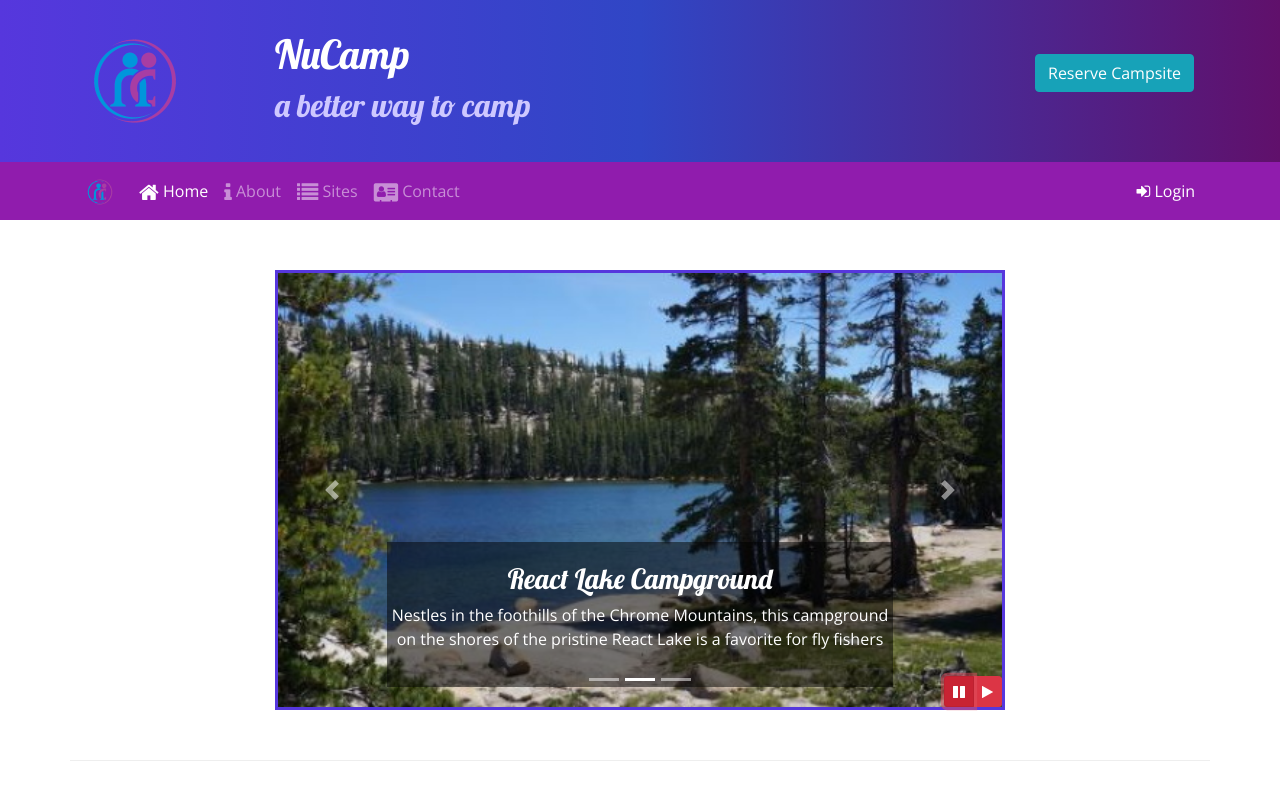
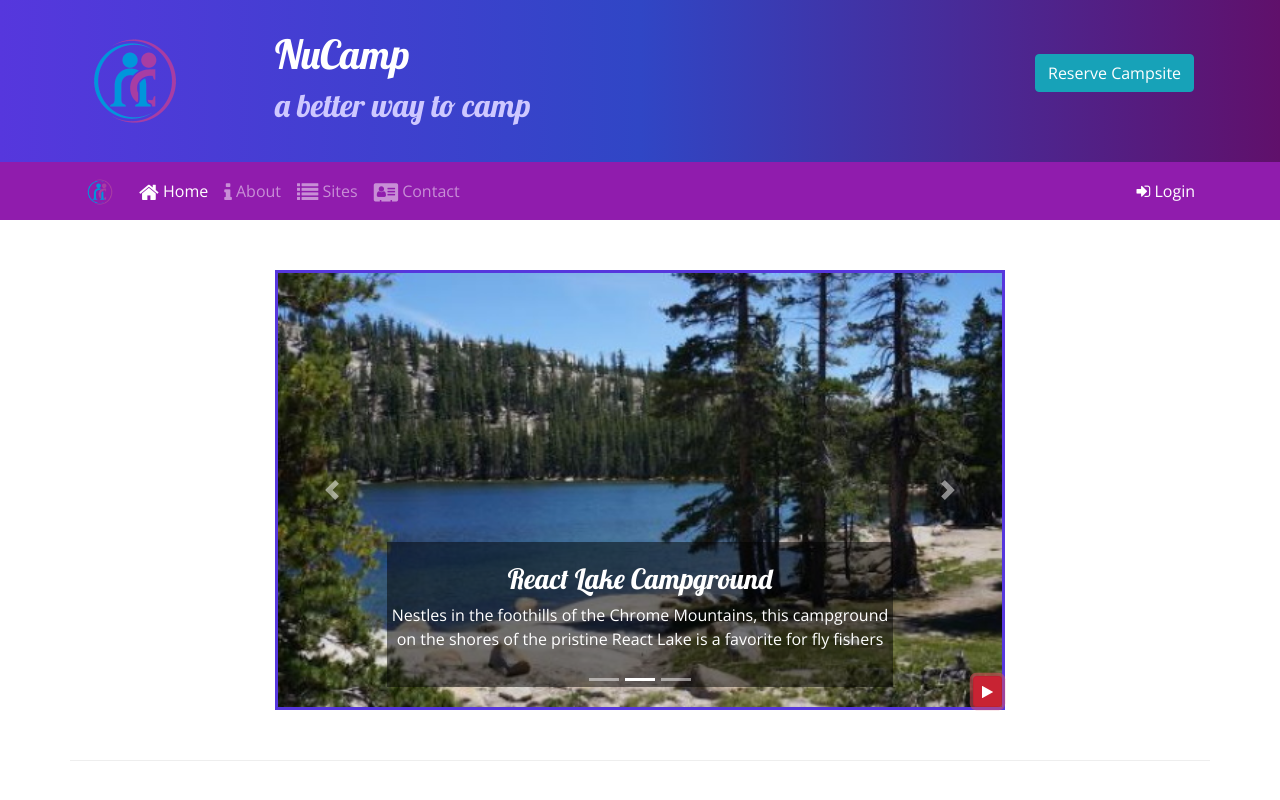
Before and after one commit to Cyrun2/nucamp, a website: page index.html in a window 1280 px wide. Both pictures are taken after a click on the button 959 px from the left and 691 px from the top of the page. Shown: the top 800 px of the page. Drawn offline with nearby package versions, Linux system fonts and the light colour scheme.

Commit message:
Added better jQuery and changed the buttons to be one button

```diff
--- a/index.html
+++ b/index.html
@@ -216,14 +216,9 @@
                         <span class="carousel-control-next-icon"></span>
                         <span class="sr-only">Next</span>
                     </a>
-                    <div class="btn-group" id="carouselButton">
-                        <button class="btn btn-danger btn-sm" id="carouselPause">
-                            <i class="fa fa-pause"></i>
-                        </button>
-                        <button class="btn btn-danger btn-sm" id="carouselPlay">
-                            <i class="fa fa-play"></i>
-                        </button>
-                    </div>
+                    <button class="btn btn-danger btn-sm" id="carouselButton">
+                        <i class="fa fa-pause"></i>
+                    </button>
                 </div>
             </div>
         </div>
@@ -325,13 +320,19 @@
     <script>
         $(function(){
             $(".carousel").carousel({interval: 2000, pause: "false"});
-            $("#carouselPause").click(function(){
-                $(".carousel"). carousel("pause");
+            $("#carouselButton").click(function(){
+                if ($("#carouselButton").children("i").hasClass("fa-pause")) {
+                    $(".carousel").carousel("pause");
+                    $("#carouselButton").children("i").removeClass("fa-pause");
+                    $("#carouselButton").children("i").addClass("fa-play");
+                }
+                else {
+                    $(".carousel").carousel("cycle");
+                    $("#carouselButton").children("i").removeClass("fa-play");
+                    $("#carouselButton").children("i").addClass("fa-pause");
+                }
             });
-            $("#carouselPlay").click(function(){
-                $(".carousel").carousel("cycle");
-            });
-        })
+        });
     </script>
 
 </body>
```
